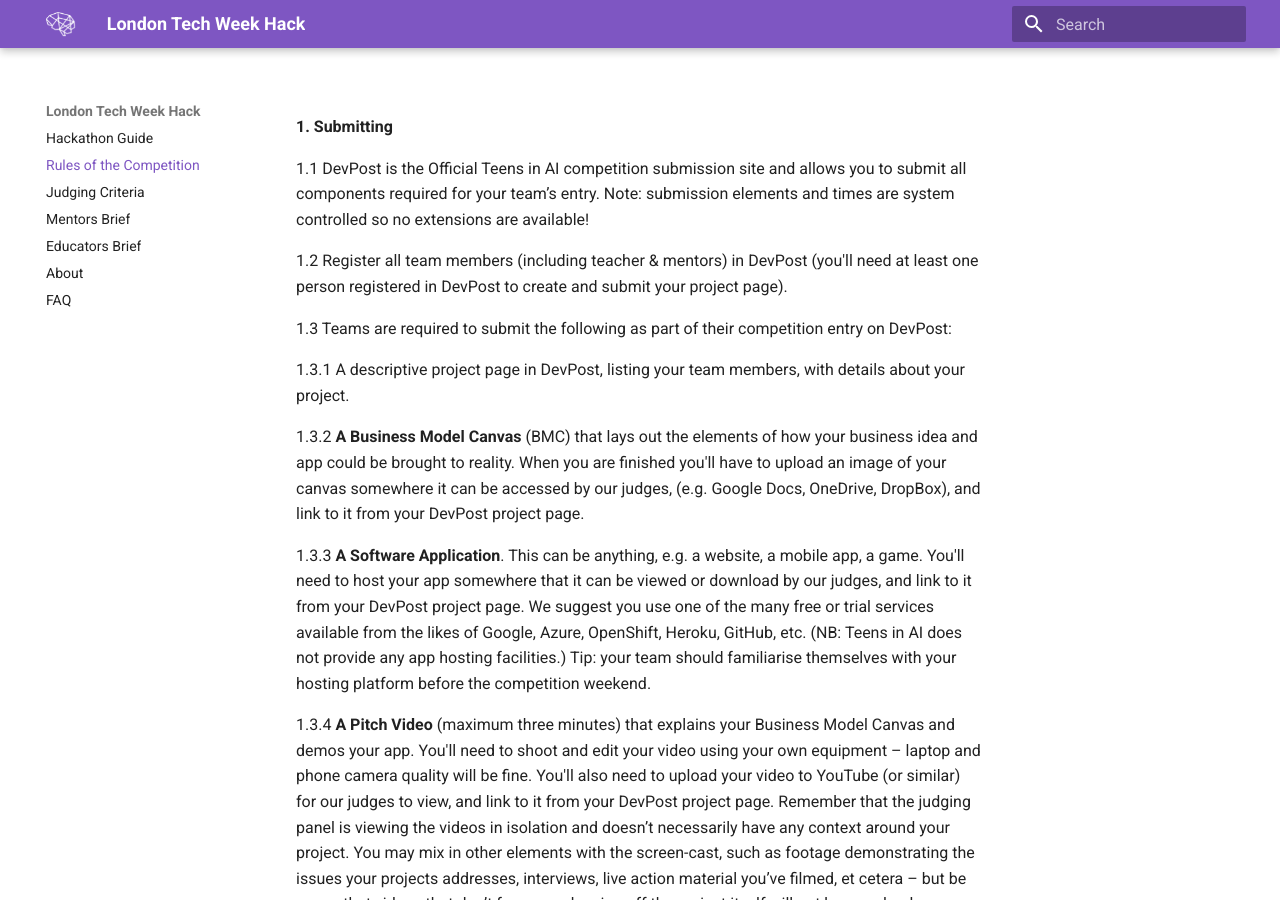
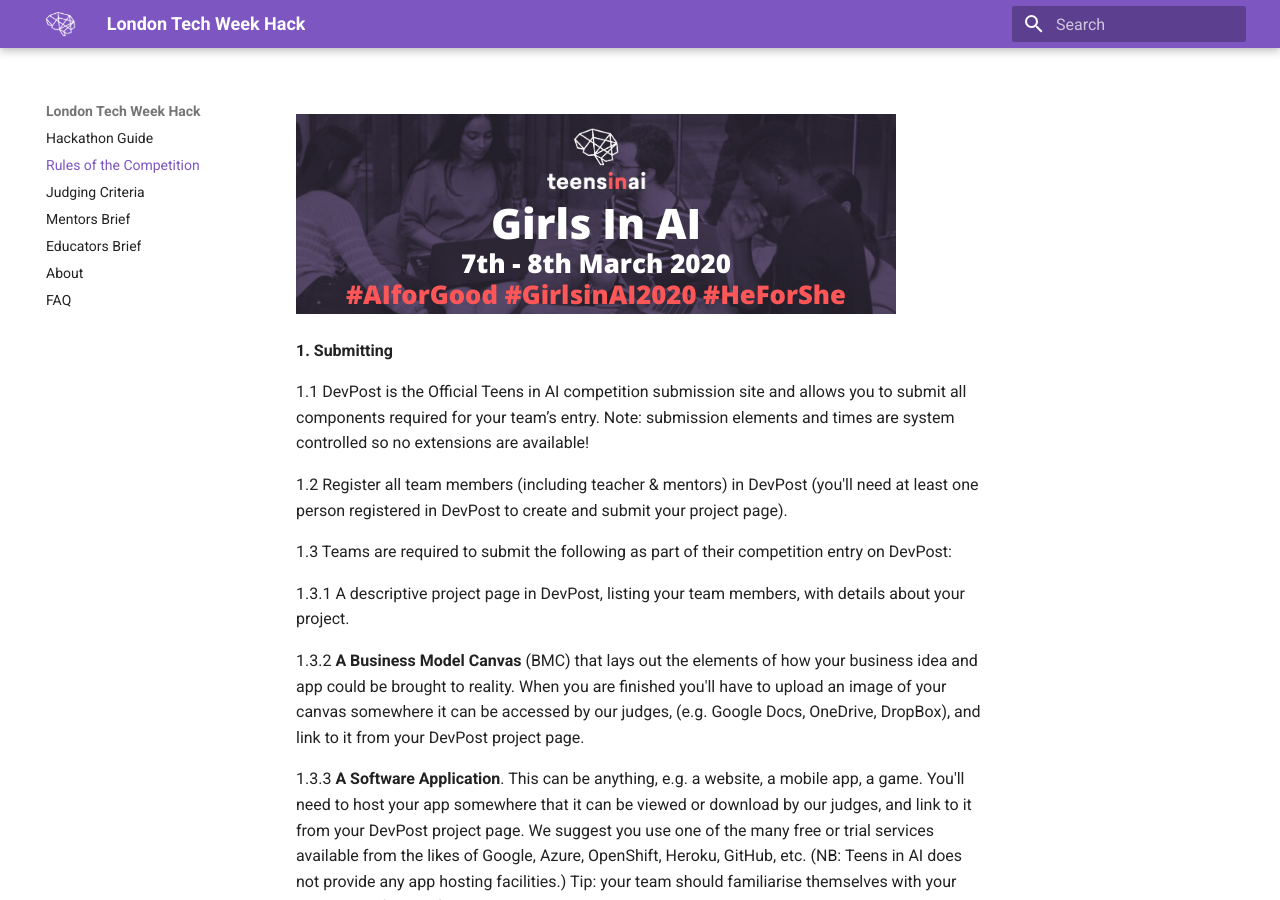
Before and after one commit to elenasinel/tech-week, an MkDocs documentation site: the page built from docs/rules-of-the-competition.md, in a window 1280 px wide and 900 px high. Built offline with MkDocs 1.6.1 and Material for MkDocs 9.7.7, drawn with Linux system fonts in a browser that asks for light colours.

Commit message:
Update Documentation “rules-of-the-competition”

```diff
--- a/docs/rules-of-the-competition.md
+++ b/docs/rules-of-the-competition.md
@@ -1,6 +1,8 @@
 ---
 title: 'Rules of the Competition '
 ---
+![](/images/girls-in-ai-header.png)
+
 **1. Submitting**
 
 1.1 DevPost is the Official Teens in AI competition submission site and allows you to submit all components required for your team’s entry. Note: submission elements and times are system controlled so no extensions are available!
@@ -85,4 +87,4 @@
 
 By participating in Teens in AI Hackathon, you agree to comply with [Teens in AI Code of Conduct.](https://teensinai.com/code-of-conduct/)
 
-# ****
+# \*\*\*\*
```
